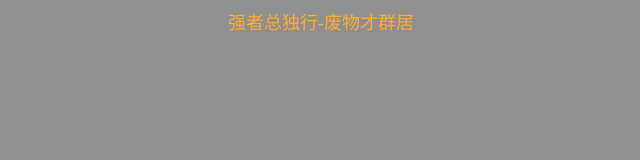
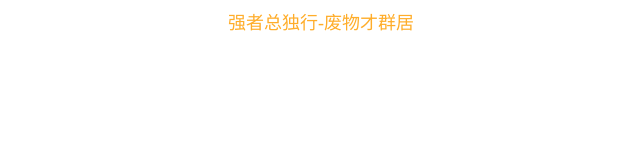
Before and after one commit to zhangzezhihua/zhangzezhihua.github.io, a plain HTML site: page index.html in a window 1280 px wide. Shown: the whole page, without its empty margins (319-959 px from the left). Drawn offline with Linux system fonts and the light colour scheme.

Commit message:
Update biaoti.css

```diff
--- a/biaoti.css
+++ b/biaoti.css
@@ -1,5 +1,5 @@
 body {
-	background-color: #909090
+	background-color: #FFFFFF
 }
 a{
 	font-size:18px;
```
